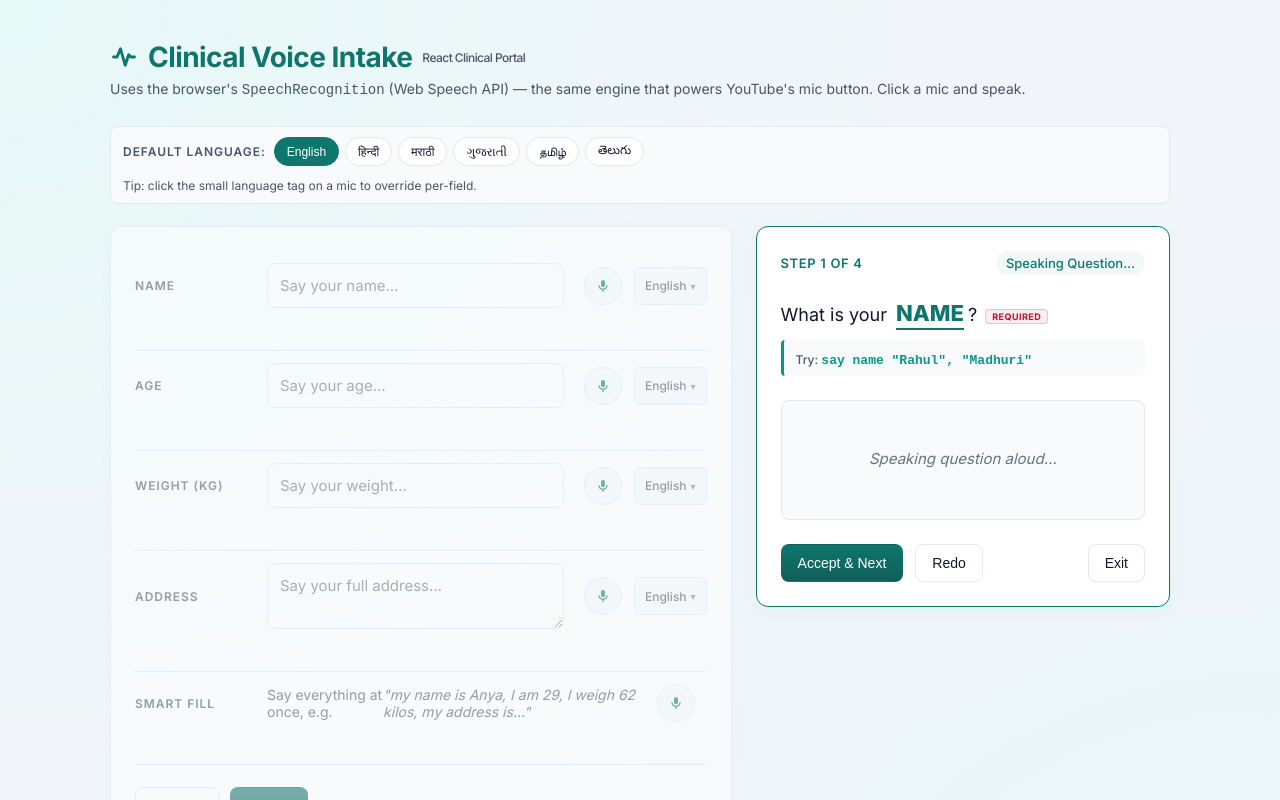
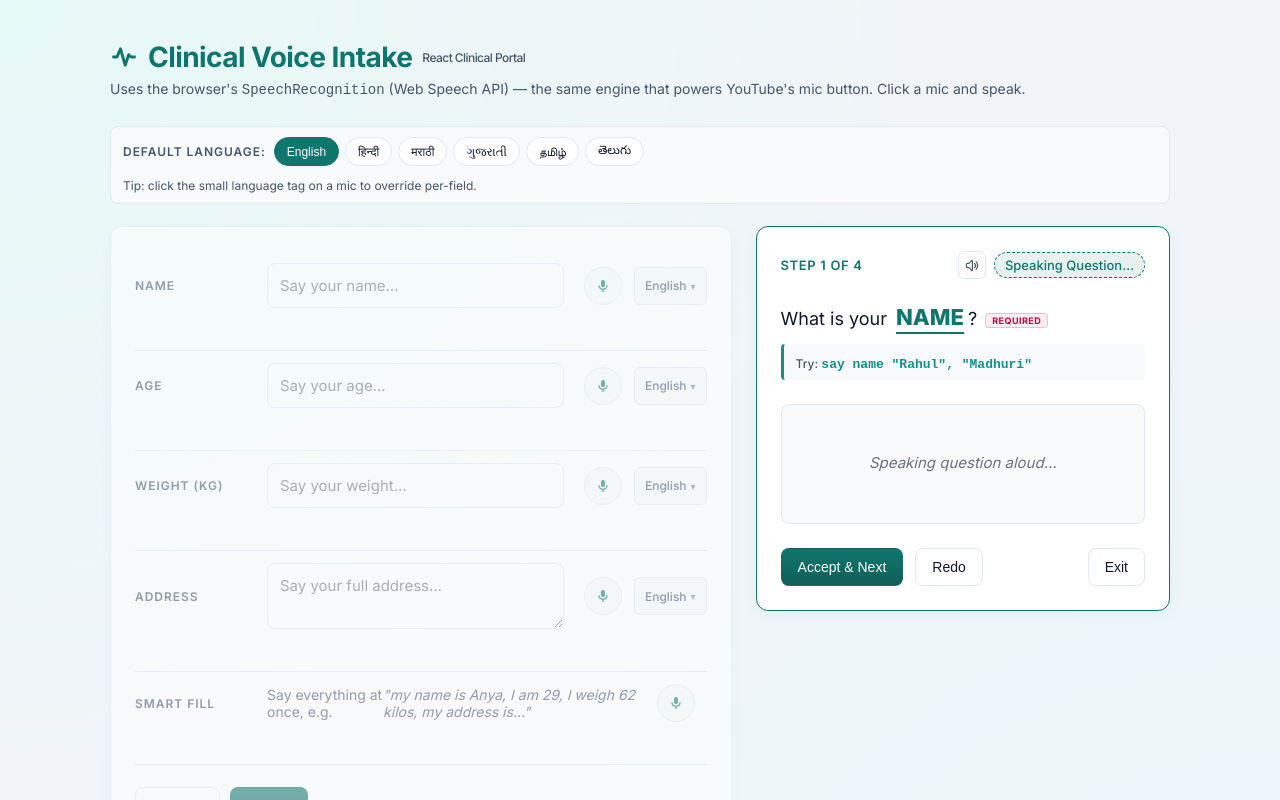
Before and after one commit to PinnacleConsultants/aristo-tools-voice-form, a React (Vite) app: page / in a window 1280 px wide. Both pictures are taken after a click on the button "Start Guided Mode V2". Shown: the top 800 px of the page. Built offline with nearby package versions, Linux system fonts and the light colour scheme.

Commit message:
Implement chimes, multilingual prompts, soundwave visualizer, and mute toggle

```diff
--- a/src/App.css
+++ b/src/App.css
@@ -630,3 +630,74 @@ input.listening, textarea.listening {
   color: var(--accent);
   border-color: var(--accent);
 }
+
+.btn-mute-toggle {
+  appearance: none;
+  background: transparent;
+  border: 1px solid var(--border);
+  color: var(--muted);
+  width: 28px;
+  height: 28px;
+  border-radius: 6px;
+  cursor: pointer;
+  display: inline-flex;
+  align-items: center;
+  justify-content: center;
+  margin-left: auto;
+  margin-right: 8px;
+  transition: all 0.15s ease;
+}
+
+.btn-mute-toggle:hover {
+  background: var(--card-2);
+  color: var(--accent);
+  border-color: var(--accent);
+}
+
+.btn-mute-toggle.muted {
+  background: rgba(190, 18, 60, 0.05);
+  color: var(--danger);
+  border-color: rgba(190, 18, 60, 0.2);
+}
+
+.btn-mute-toggle.muted:hover {
+  background: rgba(190, 18, 60, 0.1);
+  color: var(--danger);
+  border-color: var(--danger);
+}
+
+.guided-status-indicator.speaking {
+  background: rgba(15, 118, 110, 0.1);
+  color: var(--accent);
+  border: 1px dashed var(--accent);
+}
+
+/* Soundwave Visualizer */
+.soundwave-visualizer {
+  display: inline-flex;
+  align-items: center;
+  gap: 2px;
+  height: 12px;
+  margin-left: 8px;
+  vertical-align: middle;
+}
+
+.soundwave-bar {
+  width: 2px;
+  height: 100%;
+  background-color: var(--accent);
+  border-radius: 99px;
+  animation: bounce-wave 0.6s ease-in-out infinite alternate;
+  transform-origin: bottom;
+}
+
+.soundwave-bar:nth-child(1) { animation-delay: 0.1s; }
+.soundwave-bar:nth-child(2) { animation-delay: 0.2s; }
+.soundwave-bar:nth-child(3) { animation-delay: 0.3s; }
+.soundwave-bar:nth-child(4) { animation-delay: 0.4s; }
+.soundwave-bar:nth-child(5) { animation-delay: 0.5s; }
+
+@keyframes bounce-wave {
+  0% { transform: scaleY(0.2); }
+  100% { transform: scaleY(1.0); }
+}
--- a/src/GuidedSidebarV2.jsx
+++ b/src/GuidedSidebarV2.jsx
@@ -41,7 +41,42 @@ const STEPS = [
   },
 ];
 
-function speakText(text, onEndCallback) {
+const LOCALIZED_QUESTIONS = {
+  name: {
+    'en-IN': 'What is your name?',
+    'hi-IN': 'आपका नाम क्या है?',
+    'mr-IN': 'तुमचे नाव काय आहे?',
+    'gu-IN': 'તમારું નામ શું છે?',
+    'ta-IN': 'உங்கள் பெயர் என்ன?',
+    'te-IN': 'మీ పేరు ఏమిటి?'
+  },
+  age: {
+    'en-IN': 'What is your age?',
+    'hi-IN': 'आपकी उम्र क्या है?',
+    'mr-IN': 'तुमचे वय काय आहे?',
+    'gu-IN': 'તમારી ઉંમર શું છે?',
+    'ta-IN': 'உங்கள் வயது என்ன?',
+    'te-IN': 'మీ వయస్సు ఎంత?'
+  },
+  weight: {
+    'en-IN': 'What is your weight?',
+    'hi-IN': 'आपका वजन कितना है?',
+    'mr-IN': 'तुमचे वजन किती आहे?',
+    'gu-IN': 'તમારું વજન કેટલું છે?',
+    'ta-IN': 'உங்கள் எடை என்ன?',
+    'te-IN': 'మీ బరువు ఎంత?'
+  },
+  address: {
+    'en-IN': 'What is your address?',
+    'hi-IN': 'आपका पता क्या है?',
+    'mr-IN': 'तुमचा पत्ता काय आहे?',
+    'gu-IN': 'તમારું સરનામું શું છે?',
+    'ta-IN': 'உங்கள் முகவரி என்ன?',
+    'te-IN': 'మీ చిరునామా ఏమిటి?'
+  }
+};
+
+function speakText(text, lang, onEndCallback) {
   if (typeof window === 'undefined' || !window.speechSynthesis) {
     onEndCallback?.();
     return;
@@ -50,6 +85,8 @@ function speakText(text, onEndCallback) {
   window.speechSynthesis.cancel();
 
   const utterance = new SpeechSynthesisUtterance(text);
+  utterance.lang = lang;
+
   utterance.onend = () => {
     onEndCallback?.();
   };
@@ -57,6 +94,55 @@ function speakText(text, onEndCallback) {
     onEndCallback?.();
   };
   window.speechSynthesis.speak(utterance);
+}
+
+function playChime(type) {
+  if (typeof window === 'undefined') return;
+  const AudioContextClass = window.AudioContext || window.webkitAudioContext;
+  if (!AudioContextClass) return;
+
+  try {
+    const ctx = new AudioContextClass();
+    const osc = ctx.createOscillator();
+    const gain = ctx.createGain();
+    osc.connect(gain);
+    gain.connect(ctx.destination);
+
+    const now = ctx.currentTime;
+
+    if (type === 'start') {
+      // Short upward clinical chime
+      osc.type = 'sine';
+      osc.frequency.setValueAtTime(440, now);
+      osc.frequency.exponentialRampToValueAtTime(880, now + 0.15);
+      gain.gain.setValueAtTime(0.1, now);
+      gain.gain.linearRampToValueAtTime(0.001, now + 0.15);
+      osc.start(now);
+      osc.stop(now + 0.15);
+    } else if (type === 'success') {
+      // Pleasant double tap confirmation
+      osc.type = 'triangle';
+      osc.frequency.setValueAtTime(880, now);
+      osc.frequency.setValueAtTime(1109.73, now + 0.08);
+      gain.gain.setValueAtTime(0.08, now);
+      gain.gain.setValueAtTime(0.08, now + 0.08);
+      gain.gain.linearRampToValueAtTime(0.001, now + 0.25);
+      osc.start(now);
+      osc.stop(now + 0.25);
+    } else if (type === 'skip') {
+      // Soft downward tap
+      osc.type = 'sine';
+      osc.frequency.setValueAtTime(330, now);
+      osc.frequency.setValueAtTime(261.63, now + 0.1);
+      gain.gain.setValueAtTime(0.05, now);
+      gain.gain.setValueAtTime(0.05, now + 0.1);
+      gain.gain.linearRampToValueAtTime(0.001, now + 0.25);
+      osc.start(now);
+      osc.stop(now + 0.25);
+    }
+  } catch (e) {
+    console.warn('Audio chime failed to play:', e);
+  }
 }
 
 export function GuidedSidebarV2({ langFor, onChange, onActiveChange, onSubmit }) {
@@ -68,9 +154,18 @@ export function GuidedSidebarV2({ langFor, onChange, onActiveChange, onSubmit })
   const [countdown, setCountdown] = useState(null);
   const [countdownType, setCountdownType] = useState(null); // 'advance' or 'skip'
   const [isSpeaking, setIsSpeaking] = useState(false);
+  const [isMuted, setIsMuted] = useState(false);
 
   const currentStep = STEPS[currentStepIndex];
   const currentLang = langFor(currentStep.id);
+
+  const getLocalizedQuestion = (fieldId, langCode) => {
+    const fieldDict = LOCALIZED_QUESTIONS[fieldId];
+    if (fieldDict) {
+      return fieldDict[langCode] || fieldDict['en-IN'];
+    }
+    return `What is your ${fieldId}?`;
+  };
 
   const { start, stop, isListening, interim } = useSpeechRecognition({
     lang: currentLang,
@@ -112,7 +207,7 @@ export function GuidedSidebarV2({ langFor, onChange, onActiveChange, onSubmit })
     onStatus: (msg) => console.log('Guided V2 mic status:', msg),
   });
 
-  // Read question aloud when guided mode starts or step changes
+  // Read question aloud when guided mode starts or step changes (unless muted)
   useEffect(() => {
     if (!isActive) {
       setIsSpeaking(false);
@@ -122,16 +217,23 @@ export function GuidedSidebarV2({ langFor, onChange, onActiveChange, onSubmit })
       return;
     }
 
-    // Stop mic before speaking so it doesn't hear itself
+    // Stop mic before speaking or starting
     stop();
+
+    const questionText = getLocalizedQuestion(currentStep.id, currentLang);
+
+    if (isMuted) {
+      setIsSpeaking(false);
+      // Muted: immediate mic start after short transition delay
+      const startTimeout = setTimeout(() => {
+        start();
+      }, 300);
+      return () => clearTimeout(startTimeout);
+    } else {
       setIsSpeaking(true);
-
-    const questionText = `What is your ${currentStep.key}?`;
-
       const speechTimeout = setTimeout(() => {
-      speakText(questionText, () => {
+        speakText(questionText, currentLang, () => {
           setIsSpeaking(false);
-        // Start listening after speaking finishes
           start();
         });
       }, 150);
@@ -142,7 +244,15 @@ export function GuidedSidebarV2({ langFor, onChange, onActiveChange, onSubmit })
           window.speechSynthesis.cancel();
         }
       };
-  }, [isActive, currentStepIndex]);
+    }
+  }, [isActive, currentStepIndex, isMuted]);
+
+  // Trigger audible chime when mic successfully opens and starts listening
+  useEffect(() => {
+    if (isActive && isListening) {
+      playChime('start');
+    }
+  }, [isListening, isActive]);
 
   // Synchronize active state with parent to disable/dim standard mic buttons
   useEffect(() => {
@@ -221,6 +331,8 @@ export function GuidedSidebarV2({ langFor, onChange, onActiveChange, onSubmit })
       value: finalVal || '(Empty)'
     });
 
+    playChime('success');
+
     if (currentStepIndex < STEPS.length - 1) {
       setCurrentStepIndex(prev => prev + 1);
     } else {
@@ -238,6 +350,8 @@ export function GuidedSidebarV2({ langFor, onChange, onActiveChange, onSubmit })
       label: currentStep.label,
       value: '(Skipped)'
     });
+
+    playChime('skip');
 
     if (currentStepIndex < STEPS.length - 1) {
       setCurrentStepIndex(prev => prev + 1);
@@ -290,7 +404,7 @@ export function GuidedSidebarV2({ langFor, onChange, onActiveChange, onSubmit })
       <div className="card guided-sidebar">
         <h2>
           <svg viewBox="0 0 24 24" fill="none" stroke="currentColor" strokeWidth="2" style={{ width: 22, height: 22, verticalAlign: 'middle', marginRight: 8, color: 'var(--accent)', display: 'inline-block' }}>
-            <path strokeLinecap="round" strokeLinejoin="round" d="M9 12h6m-6 4h6m2 5H7a2 2 0 0 1-2-2V5a2 2 0 0 1 2-2h5.586a1 1 0 0 1 .707.293l5.414 5.414a1 1 0 0 1 .293.707V19a2 2 0 0 1-2 2Z" />
+            <path strokeLinecap="round" strokeLinejoin="round" d="M9 12h6m-6 4h6m2 5H7a2 2 0 0 1-2-2V5a2 2 0 0 1 2-2h5.5.586a1 1 0 0 1 .707.293l5.414 5.414a1 1 0 0 1 .293.707V19a2 2 0 0 1-2 2Z" />
           </svg>
           Guided Clinical Intake (V2)
         </h2>
@@ -309,6 +423,23 @@ export function GuidedSidebarV2({ langFor, onChange, onActiveChange, onSubmit })
       <div className="guided-header">
         <span className="guided-step">Step {currentStepIndex + 1} of {STEPS.length}</span>
 
+        <button
+          type="button"
+          className={`btn-mute-toggle ${isMuted ? 'muted' : ''}`}
+          onClick={() => setIsMuted(prev => !prev)}
+          title={isMuted ? "Unmute TTS questions" : "Mute TTS questions"}
+        >
+          {isMuted ? (
+            <svg viewBox="0 0 24 24" fill="none" stroke="currentColor" strokeWidth="2" style={{ width: 15, height: 15, display: 'block' }}>
+              <path strokeLinecap="round" strokeLinejoin="round" d="M17.25 9.75L19.5 12m0 0l2.25 2.25M19.5 12l2.25-2.25M19.5 12l-2.25 2.25m-10.5-6L4.5 9H1.5v6h3l4.5 4.5V4.5z" />
+            </svg>
+          ) : (
+            <svg viewBox="0 0 24 24" fill="none" stroke="currentColor" strokeWidth="2" style={{ width: 15, height: 15, display: 'block' }}>
+              <path strokeLinecap="round" strokeLinejoin="round" d="M19.114 5.636a9 9 0 010 12.728M16.463 8.288a5.25 5.25 0 010 7.424M6.75 8.25l4.72-4.72a.75.75 0 011.28.53v15.88a.75.75 0 01-1.28.53l-4.72-4.72H4.51c-.88 0-1.704-.507-1.938-1.354A9.01 9.01 0 012.25 12c0-.83.112-1.633.322-2.396C2.806 8.756 3.63 8.25 4.51 8.25H6.75z" />
+            </svg>
+          )}
+        </button>
+
         {isSpeaking ? (
           <div className="guided-status-indicator speaking">
             Speaking Question…
@@ -320,6 +451,15 @@ export function GuidedSidebarV2({ langFor, onChange, onActiveChange, onSubmit })
         ) : (
           <div className={`guided-status-indicator ${isListening ? 'listening' : ''}`}>
             {isListening ? 'Listening…' : 'Speech Stopped'}
+            {isListening && (
+              <div className="soundwave-visualizer">
+                <div className="soundwave-bar"></div>
+                <div className="soundwave-bar"></div>
+                <div className="soundwave-bar"></div>
+                <div className="soundwave-bar"></div>
+                <div className="soundwave-bar"></div>
+              </div>
+            )}
           </div>
         )}
       </div>
```
Lines whose indentation alone changed are shown as unchanged.
